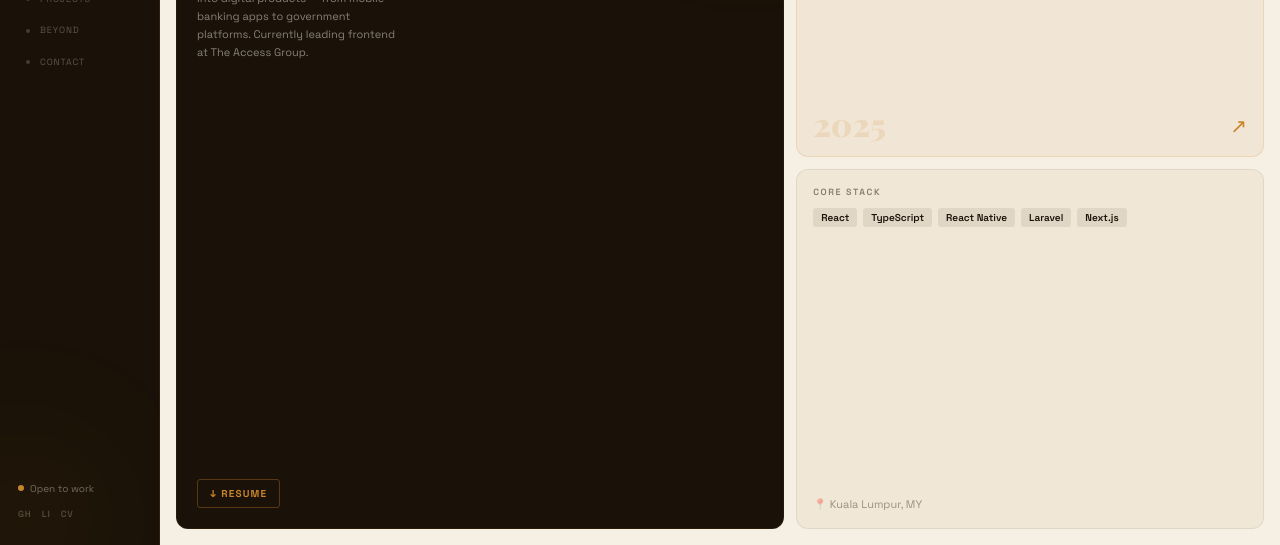
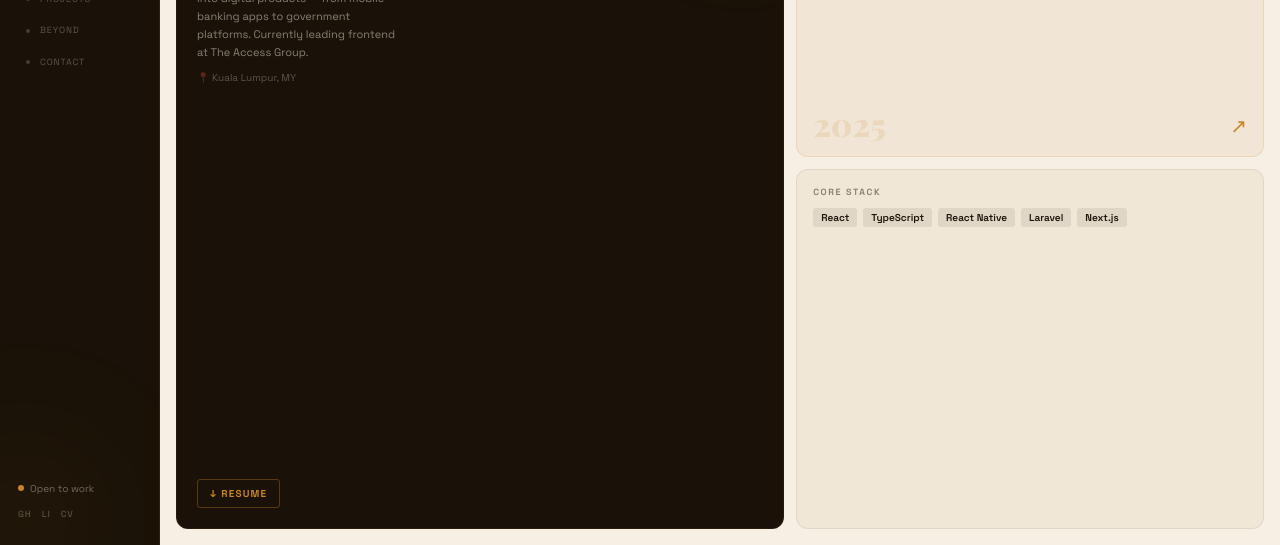
Before and after one commit to aidilsfwn/aidil-safwan-vite, a React (Vite) app: page / in a window 1280 px wide. Shown: the part 255-800 px from the top of the page. Built offline with nearby package versions, Linux system fonts and the light colour scheme; no server answers.

Commit message:
fix: move location below bio in name card

```diff
--- a/src/layouts/sections/Hero.tsx
+++ b/src/layouts/sections/Hero.tsx
@@ -37,6 +37,7 @@ export const Hero = () => (
         <p className="font-sans text-[11px] text-cream/50 leading-relaxed mt-3 md:max-w-[200px]">
           {profile.bio}
         </p>
+        <p className="font-sans text-[10px] text-cream/30 mt-2">📍 {profile.location}</p>
       </div>
       <div className="flex mt-auto pt-4">
         <a
@@ -98,7 +99,6 @@ export const Hero = () => (
           )}
         </div>
       </div>
-      <p className="font-sans text-[11px] text-ink/40 mt-auto pt-3">📍 {profile.location}</p>
     </motion.div>
   </motion.div>
 );
```
